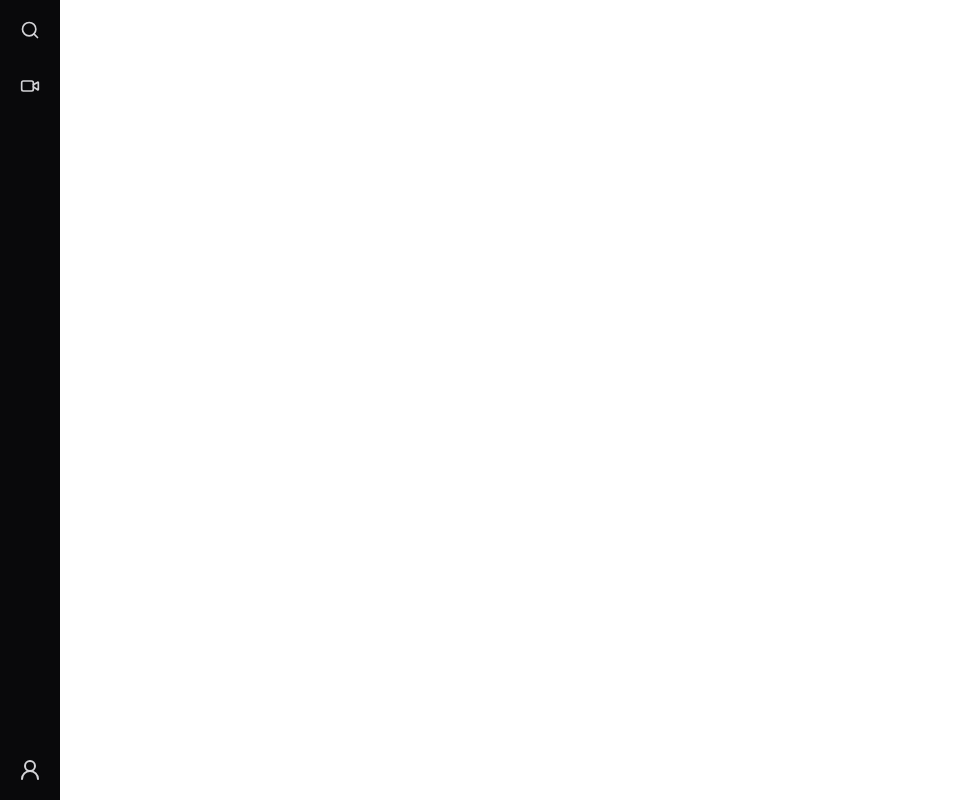
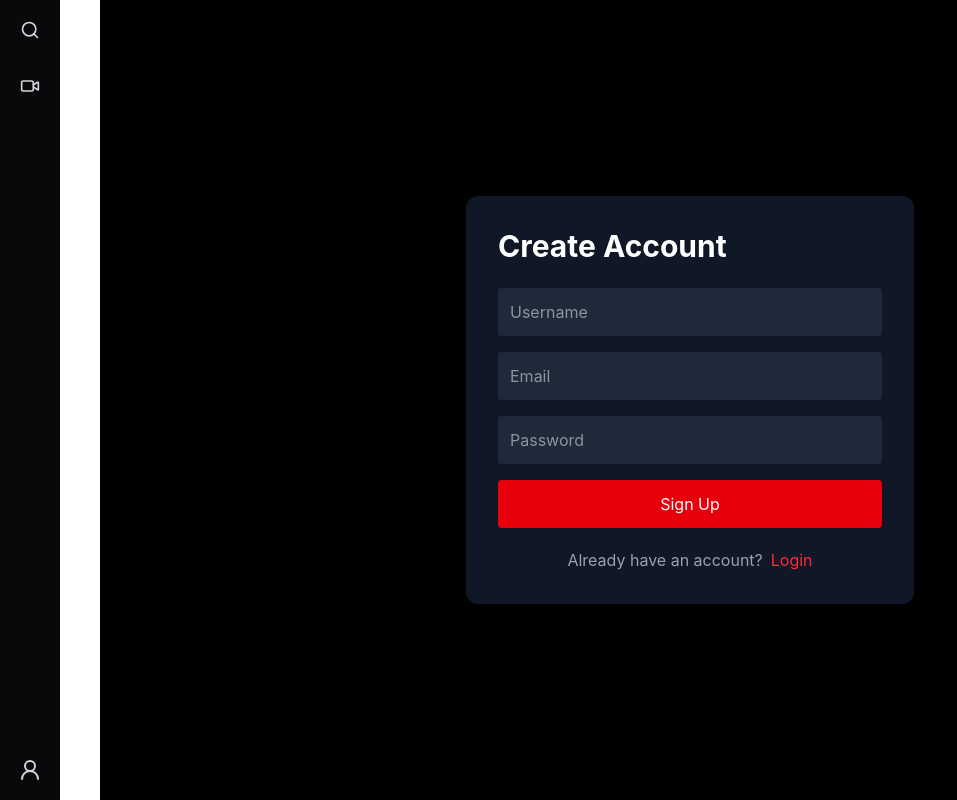
Before and after one commit to jahanzaib504/edge-stream, a React app in the folder frontend/: page /sign-up in a window 1280 px wide. Before the commit this address had no page. Shown: the whole page, without its empty margins (0-957 px from the left). Built offline with nearby package versions, Linux system fonts and the light colour scheme; the HTML template or start-up script is replaced by a standard one.

Commit message:
Login and Signup page complete

```diff
--- a/frontend/src/app/router.jsx
+++ b/frontend/src/app/router.jsx
@@ -5,6 +5,7 @@ import HomePage from "../pages/HomePage";
 import SideBar from "../components/sidebar";
 import MoviePage from "../pages/MoviePage";
 import PlayerPage from "../pages/PlayerPage";
+import LoginSignUp from "../components/logInSignup"
 const Router = () => {
     return (
         <Providers>
@@ -16,6 +17,8 @@ const Router = () => {
                         <Route path="/" element={<HomePage />} />
                         <Route path="/movie/:movie_id" element={<MoviePage />} />
                         <Route path="/player/:movie_id" element={<PlayerPage />} />
+                        <Route path="log-in" element={<LoginSignUp isLogin={true} />}/>
+                        <Route path="sign-up" element={<LoginSignUp isLogin={false} />}/>
                     </Routes>
                 </div>
             </BrowserRouter>
--- a/frontend/src/app/store.jsx
+++ b/frontend/src/app/store.jsx
@@ -52,7 +52,8 @@ const useProfile = create((set)=>({
     finally{
       set({loading:false})
     }
-  }
+  },
+  setUser: (user)=>set({user})
 }))
 
 export { useRecommendations, useMovie, useProfile};
--- /dev/null
+++ b/frontend/src/components/logInSignup.jsx
@@ -0,0 +1,100 @@
+import { useState } from "react";
+import {login, signup} from "../services/authService"
+import {useProfile} from "../app/store"
+const LoginSignUp = ({ isLogin = true }) => {
+    const [loginMode, setLoginMode] = useState(isLogin);
+    const setUser = useProfile((state)=>state.setUser);
+    const [formData, setFormData] = useState({
+        username: "",
+        email: "",
+        password: ""
+    });
+
+    const handleChange = (e) => {
+        setFormData({
+            ...formData,
+            [e.target.name]: e.target.value
+        });
+    };
+
+    const handleSubmit = (e) => {
+        e.preventDefault();
+
+        if (loginMode) {
+            console.log("Login:", formData);
+            login(email, password).then((data)=> setUser(data)).catch((e)=>console.log(e.message));
+        } else {
+            console.log("Signup:", formData);
+            signup(email, username, password).then((data)=> setUser(data)).catch((e)=>console.log(e.message));
+        }
+    };
+
+    return (
+        <div className="min-h-screen flex items-center justify-center bg-black text-white">
+            <div className="w-full max-w-md bg-gray-900 p-8 rounded-xl shadow-lg">
+
+                <h1 className="text-3xl font-bold mb-6">
+                    {loginMode ? "Login" : "Create Account"}
+                </h1>
+
+                <form onSubmit={handleSubmit} className="space-y-4">
+
+                    {!loginMode && (
+                        <input
+                            type="text"
+                            name="username"
+                            placeholder="Username"
+                            value={formData.username}
+                            onChange={handleChange}
+                            className="w-full p-3 rounded bg-gray-800 outline-none"
+                        />
+                    )}
+
+                    <input
+                        type="email"
+                        name="email"
+                        placeholder="Email"
+                        value={formData.email}
+                        onChange={handleChange}
+                        className="w-full p-3 rounded bg-gray-800 outline-none"
+                    />
+
+                    <input
+                        type="password"
+                        name="password"
+                        placeholder="Password"
+                        value={formData.password}
+                        onChange={handleChange}
+                        className="w-full p-3 rounded bg-gray-800 outline-none"
+                    />
+
+                    <button
+                        type="submit"
+                        className="w-full py-3 rounded bg-red-600 hover:bg-red-700 transition"
+                    >
+                        {loginMode ? "Login" : "Sign Up"}
+                    </button>
+
+                </form>
+
+
+                <p className="mt-5 text-gray-400 text-center">
+                    {loginMode
+                        ? "Don't have an account?"
+                        : "Already have an account?"
+                    }
+
+                    <button
+                        onClick={() => setLoginMode(!loginMode)}
+                        className="ml-2 text-red-500 hover:underline"
+                    >
+                        {loginMode ? "Sign Up" : "Login"}
+                    </button>
+                </p>
+
+            </div>
+        </div>
+    );
+};
+
+export default LoginSignUp;
--- a/frontend/src/mocks/movieMock.js
+++ b/frontend/src/mocks/movieMock.js
@@ -1,6 +1,6 @@
 const moviesMock = [
   {
-    movieId: "uid83777263",
+    movie_id: "uid83777263",
 
     title: "Shutter Island",
 
--- a/frontend/src/services/authService.js
+++ b/frontend/src/services/authService.js
@@ -16,7 +16,7 @@ const login = async(email, password)=>{
     if(env.USE_MOCK){
         return userMock;
     }
-    const data = await api.post("/auth/login", {body:{email, password}});
+    const data = await api.post("/user/login", {body:{email, password}});
     const user = data?.user;
     const token = data?.token;
     setToken(token);
@@ -27,9 +27,11 @@ const signup = async(email, username, password)=>{
     if(env.USE_MOCK){
         return userMock;
     }
-    await api.post("/auth/signup", {body:{email, username, password}});
-    // Verify email
-    return true;
+    const data = await api.post("/user/register", {body:{email, username, password}});
+    const user = data?.user;
+    const token = data?.token;
+    setToken(token);
+    return user;
 }
 
 const get_user = async ()=>{
@@ -38,4 +40,4 @@ const get_user = async ()=>{
     const request = await api.get('/user/me');
     return request.data
 }
-export {get_user}
+export {get_user, login, signup}
```
